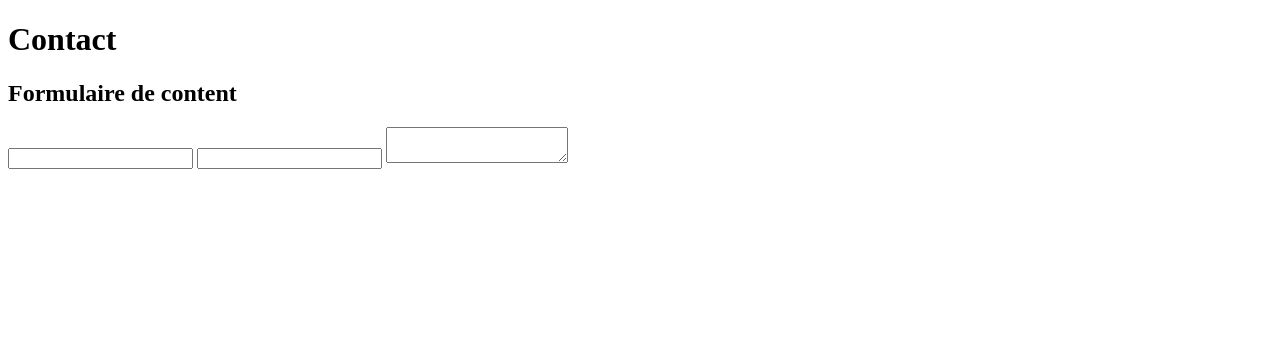
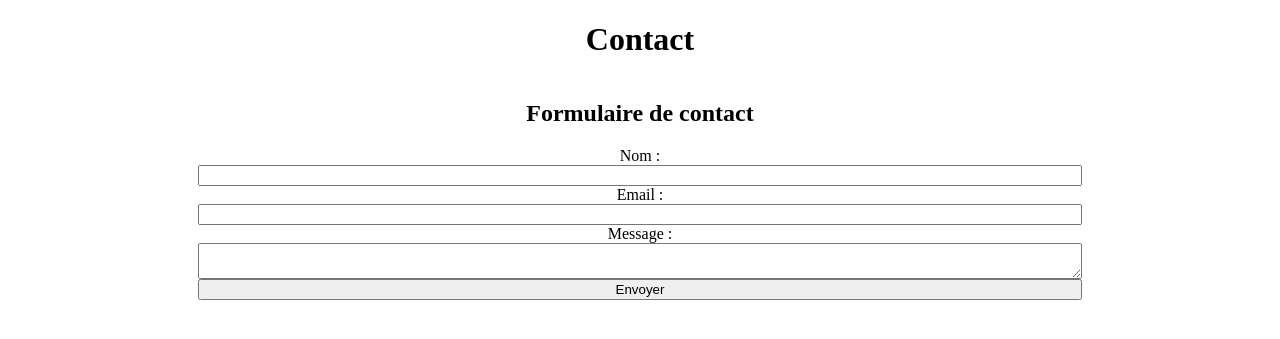
Before and after one commit to mataxelle/Django-web-app, a Django app: page /contact-us/ in a window 1280 px wide. Shown: the top 339 px of the page. Run offline with Django 5.2, Linux system fonts and the light colour scheme.

Commit message:
Create static css file

```diff
--- /dev/null
+++ b/listings/static/listings/styles.css
@@ -0,0 +1,14 @@
+.title-div {
+    text-align: center;
+}
+
+.content-div {
+    width: 70%;
+    margin: auto;
+    text-align: center;
+}
+
+.content-div, form {
+    display: flex;
+    flex-direction: column;
+}
--- a/listings/templates/listings/about.html
+++ b/listings/templates/listings/about.html
@@ -1,5 +1,7 @@
 {% extends "listings/base.html" %}
 
 {% block content %}
-    <h1>À propos</h1>
+    <div class="title-div">
+        <h1>À propos</h1>
+    </div>
 {% endblock %}
--- a/listings/templates/listings/base.html
+++ b/listings/templates/listings/base.html
@@ -1,8 +1,11 @@
+{% load static %}
+
 <!DOCTYPE html>
 <html lang="fr">
 <head>
     <meta charset="UTF-8">
     <meta name="viewport" content="width=device-width, initial-scale=1.0">
+    <link rel="stylesheet" href="{% static 'listings/styles.css' %}" />
     <title>Merch Brand</title>
 </head>
 <body>
--- a/listings/templates/listings/contact.html
+++ b/listings/templates/listings/contact.html
@@ -1,11 +1,23 @@
 {% extends "listings/base.html" %}
 
 {% block content %}
-	<h1>Contact</h1>
-	<h2>Formulaire de content</h2>
-	<form action="" method="post">
-		<input type="text" name="name" id="name">
-		<input type="email" name="email" id="email">
-		<textarea name="" id=""></textarea>
-	</form>
+	<div class="title-div">
+		<h1>Contact</h1>
+	</div>
+	<div class="content-div">
+		<div class="title-div">
+			<h2>Formulaire de contact</h2>
+		</div>
+		<div class="form-part">
+			<form action="" method="post">
+                <label for="name">Nom : </label>
+				<input type="text" name="name" id="name">
+                <label for="email">Email : </label>
+				<input type="email" name="email" id="email">
+                <label for="message">Message : </label>
+				<textarea name="message" id="message"></textarea>
+                <input type="submit" value="Envoyer">
+			</form>
+		</div>
+	</div>
 {% endblock %}
```
Also changed, not shown: listings/templates/listings/hello.html (+8 -0 lines), listings/templates/listings/listings.html (+8 -0 lines).
